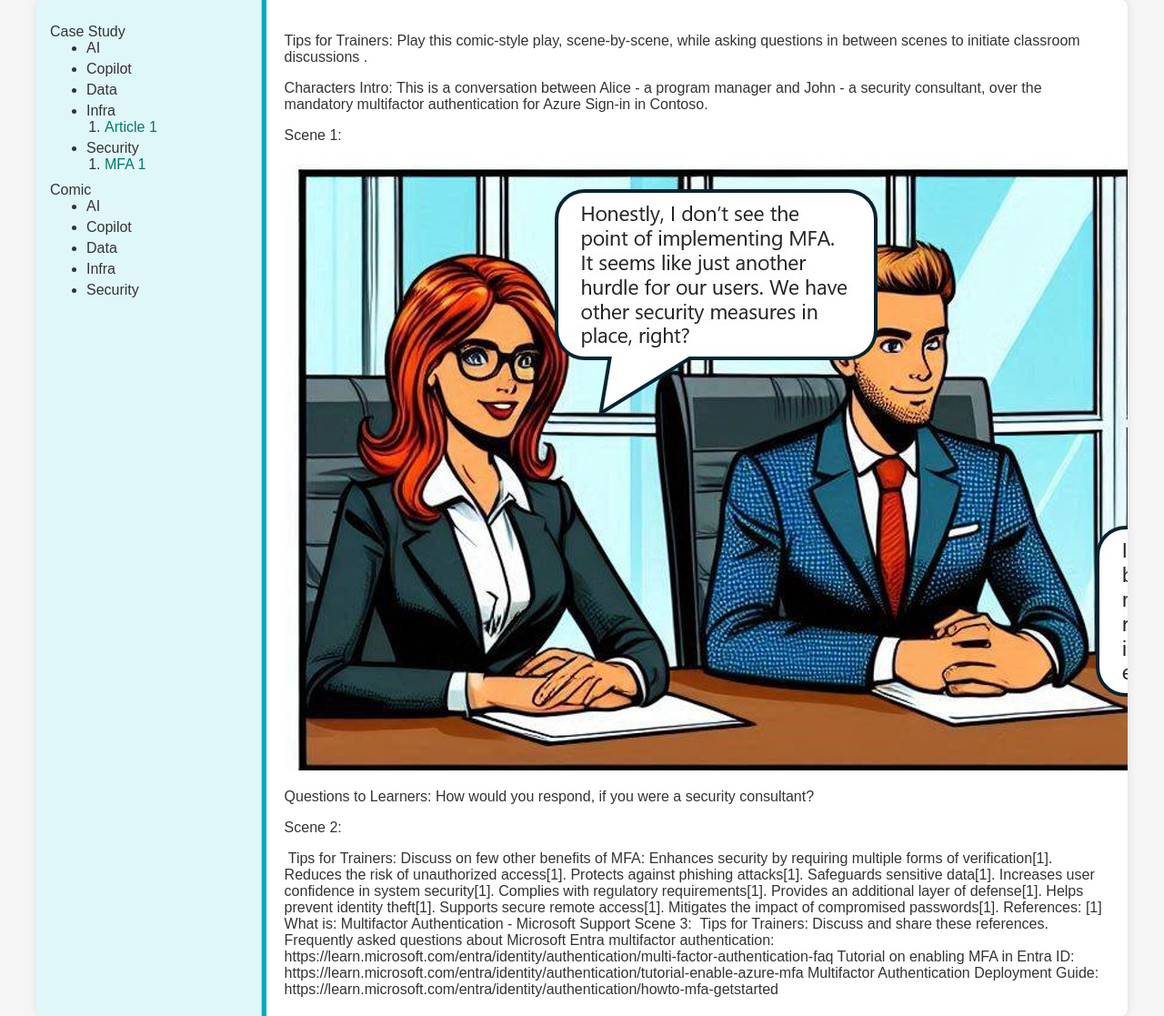
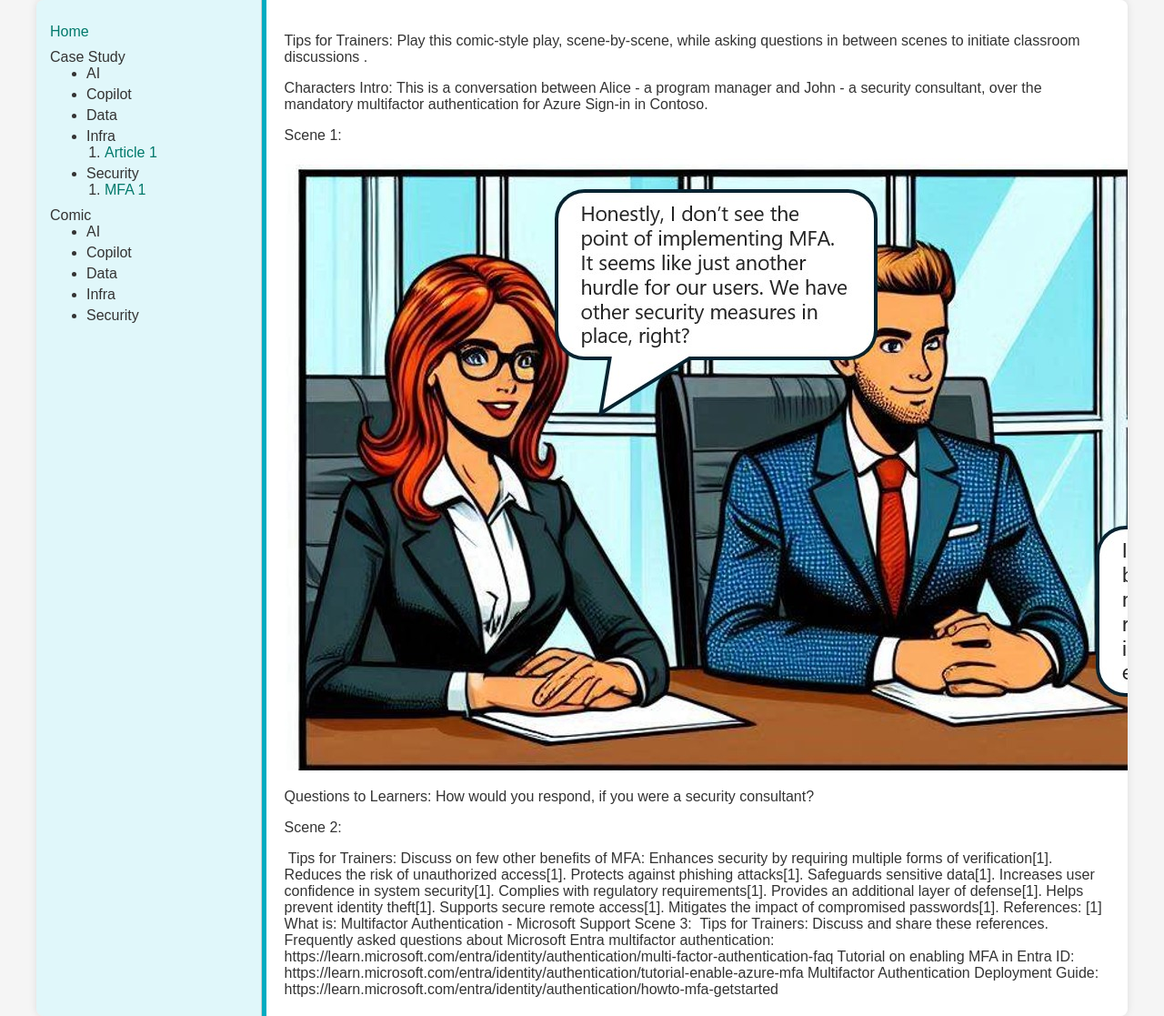
Before and after one commit to ningweinw/iengage, a Jekyll site: the page built from project-files/case-study/security/MFA.md, in a window 1280 px wide. Shown: the whole page at 91% size. Built offline with Jekyll 4.4.1, drawn with Linux system fonts in a browser that asks for light colours.

Commit message:
Add home

```diff
--- a/_layouts/default.html
+++ b/_layouts/default.html
@@ -10,6 +10,7 @@
   <div class="container">
     <div class="resizable" id="leftDiv">
       <ul style="list-style-type:none; padding-left: 5px;">
+        <li><a href="{{ site.url }}{{ site.baseurl }}">Home</a></li>
         <li>Case Study
           <ul style="list-style-type:disc">
             <li>AI
```
